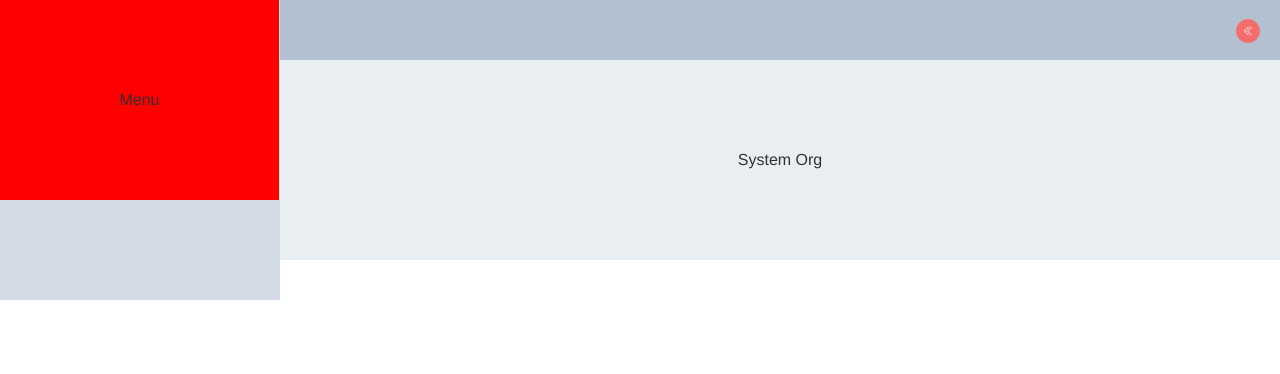
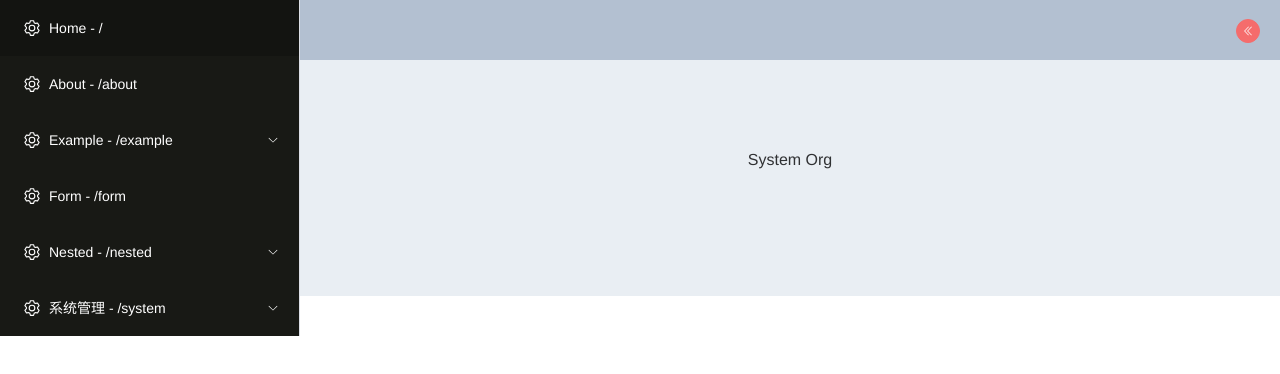
Before and after one commit to THRAEXS/vue3-element-admin, a Vue app: page /system/org in a window 1280 px wide. Shown: the top 374 px of the page. Built offline with nearby package versions, Linux system fonts and the light colour scheme.

Commit message:
feat: menu

```diff
--- a/src/layout/components/app-main.vue
+++ b/src/layout/components/app-main.vue
@@ -1,7 +1,9 @@
 <template>
     <router-view v-slot="{ Component, route }">
         <transition name="fade-transform" mode="out-in">
-            <component :is="Component" :key="route.path" />
+            <div>
+                <component :is="Component" :key="route.path" />
+            </div>
         </transition>
     </router-view>
 </template>
--- a/src/layout/components/index.js
+++ b/src/layout/components/index.js
@@ -1,3 +1,3 @@
 export { default as Navbar } from './navbar.vue';
-export { default as Sidebar } from './sidebar.vue';
+export { default as Sidebar } from './sidebar/index.vue';
 export { default as AppMain } from './app-main.vue';
--- a/src/layout/components/sidebar.vue
+++ /dev/null
@@ -1,16 +0,0 @@
-<script setup>
-import { useRouter } from 'vue-router';
-const router = useRouter();
-const routes = router.options.routes;
-console.log(routes);
-</script>
-
-<template>
-    <el-scrollbar>
-        <el-menu
-            background-color="#ff0000"
-        >
-            Menu
-        </el-menu>
-    </el-scrollbar>
-</template>
--- /dev/null
+++ b/src/layout/components/sidebar/index.vue
@@ -0,0 +1,53 @@
+<script setup>
+import { Setting } from '@element-plus/icons-vue';
+import { useRouter } from 'vue-router';
+const router = useRouter();
+const routes = router.options.routes.filter(({ meta }) => !meta?.hidden);
+
+const available = routes.map(it => {
+    if (it.children.length > 1) {
+        const { path, meta, children } = it;
+        return { path, meta, children };
+    } else {
+        const [first] = it.children;
+        const { path, meta } = first;
+        const newPath = path.startsWith('/') ? path : path ? `${it.path}/${path}` : it.path;
+
+        return { path: newPath, meta };
+    }
+});
+</script>
+
+<template>
+    <el-menu
+        background-color="#181915"
+        active-text-color="#FFD04B"
+        text-color="#FFFFFF"
+        :router="true"
+    >
+        <template v-for="{ path, meta, children } in available">
+            <el-sub-menu
+                v-if="children?.length > 0"
+                :key="path"
+                :index="path"
+            >
+                <template #title>
+                    <el-icon><Setting /></el-icon>
+                    <span>{{ meta?.title }} - {{ path }}</span>
+                </template>
+                <el-menu-item
+                    v-for="item in children"
+                    :key="`${path}/${item.path}`"
+                    :index="`${path}/${item.path}`"
+                >
+                    <el-icon><Setting /></el-icon>
+                    <span>{{ item.meta?.title }} - {{ `${path}/${item.path}` }}</span>
+                </el-menu-item>
+            </el-sub-menu>
+            <el-menu-item v-else :key="`k-${path}`" :index="path">
+                <el-icon><Setting /></el-icon>
+                <span>{{ meta?.title }} - {{ path }}</span>
+            </el-menu-item>
+        </template>
+    </el-menu>
+</template>
--- a/src/layout/index.vue
+++ b/src/layout/index.vue
@@ -4,7 +4,7 @@ import { Navbar, Sidebar, AppMain } from './components';
 
 <template>
     <el-container class="common-layout">
-        <el-aside width="280px">
+        <el-aside>
             <Sidebar />
         </el-aside>
         <el-container>
--- a/src/router/index.js
+++ b/src/router/index.js
@@ -7,7 +7,11 @@ import Layout from '@/layout/index.vue';
 import Routes from './routes';
 
 const routes = [
-    { path: '/login', component: () => import('@/views/base/login.vue') },
+    {
+        path: '/login',
+        component: () => import('@/views/base/login.vue'),
+        meta: { hidden: true }
+    },
     {
         path: '/',
         component: Layout,
@@ -33,6 +37,7 @@ const routes = [
     {
         path: '/error',
         component: Layout,
+        meta: { hidden: true },
         children: [
             {
                 path: '',
--- a/src/router/routes/index.js
+++ b/src/router/routes/index.js
@@ -2,6 +2,6 @@ import System from './system';
 import Sample from './sample';
 
 export default [
-    ...System,
-    ...Sample
+    ...Sample,
+    ...System
 ];
--- a/src/router/routes/system.js
+++ b/src/router/routes/system.js
@@ -5,6 +5,7 @@ export default [
         path: '/system',
         component: Layout,
         redirect: '/system/menu',
+        meta: { title: '系统管理' },
         children: [
             {
                 path: 'menu',
```
Also changed, not shown: src/layout/components/sidebar/item.vue (added, +7 -0 lines).
